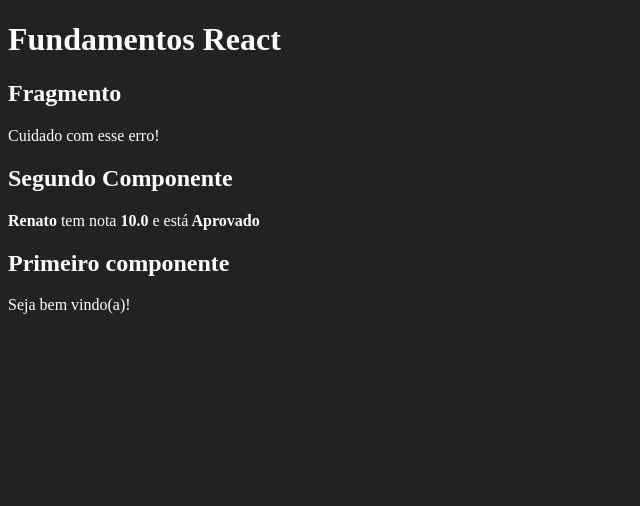
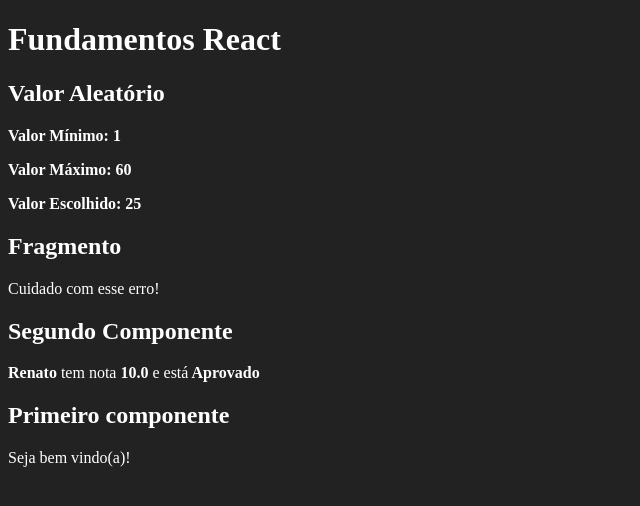
Before and after one commit to renatolobo1/Curso-react, a React (Create React App) app: page / in a window 1280 px wide. Shown: the top 506 px of the page, without its empty margins (0-640 px from the left). Built offline with nearby package versions, Linux system fonts and the light colour scheme.

Commit message:
Desafio Númerico Aleatório

```diff
--- a/src/App.jsx
+++ b/src/App.jsx
@@ -1,5 +1,6 @@
 import React from 'react';
 
+import Aleatório from './components/basicos/Aleatorio'
 import Primeiro from './components/basicos/Primeiro';
 import ComParametro from './components/basicos/ComParametro';
 import Fragmento from './components/basicos/Fragmento';
@@ -7,6 +8,7 @@
 export default () => (
   < div id="app" >
     <h1> Fundamentos React </h1>
+    <Aleatório min={1} max={60}/>
     <Fragmento />
     <ComParametro
       titulo="Segundo Componente"
--- /dev/null
+++ b/src/components/basicos/Aleatorio.jsx
@@ -0,0 +1,25 @@
+import React from 'react'
+
+export default props => {
+  // const min = props.min;
+  // const max = props.max;
+  const {min, max} = props;
+  const aleatorio = parseInt(Math.random() * (max - min)) + min;
+  return (
+    <div>
+
+      <h2> Valor Aleatório</h2>
+      <p>
+        <strong>Valor Mínimo: {min}</strong>
+      </p>
+      <p>
+        <strong>Valor Máximo: {max}</strong>
+      </p>
+      <p>
+        <strong>Valor Escolhido: {aleatorio}</strong>
+      </p>
+
+    </div>
+  )
+
+}
```
